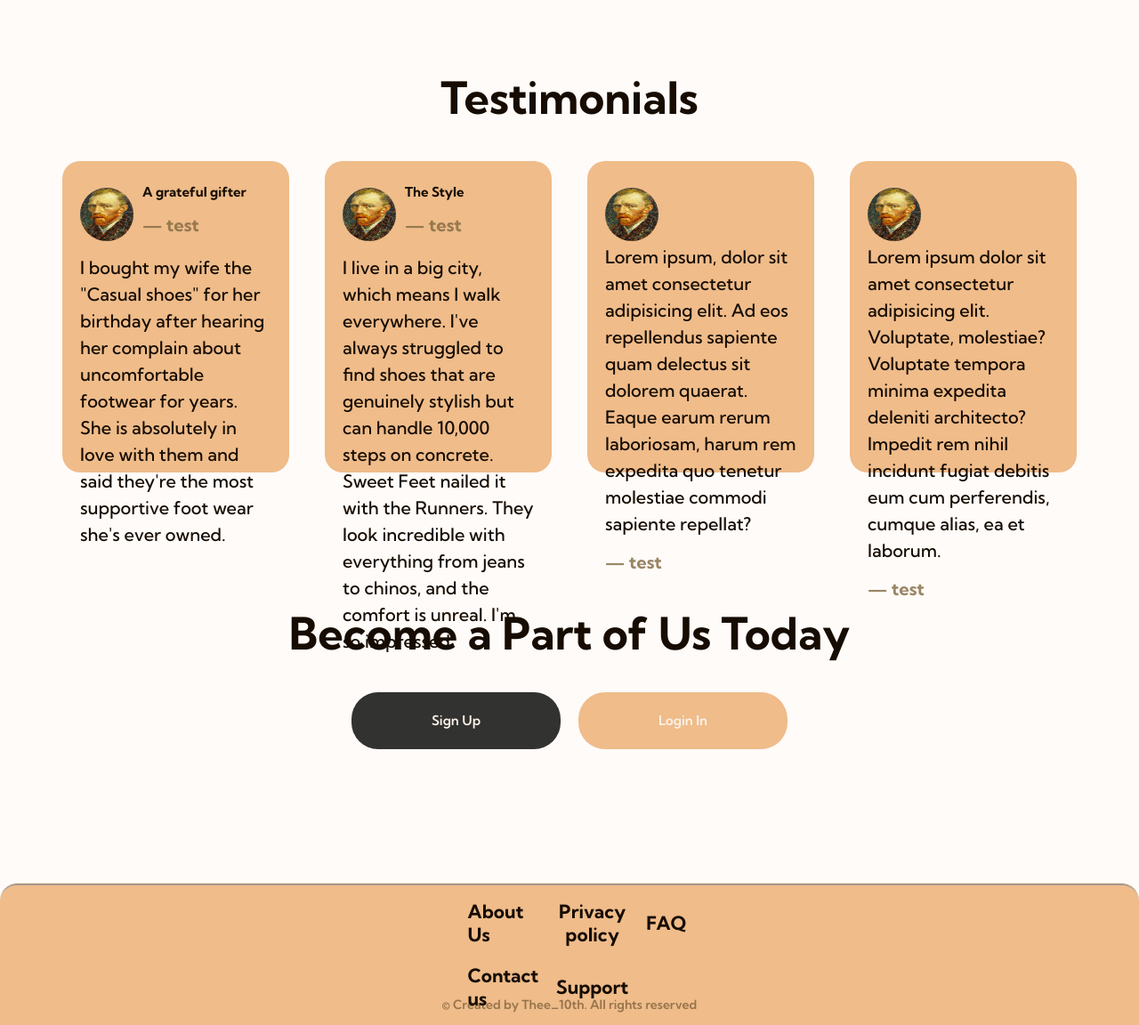
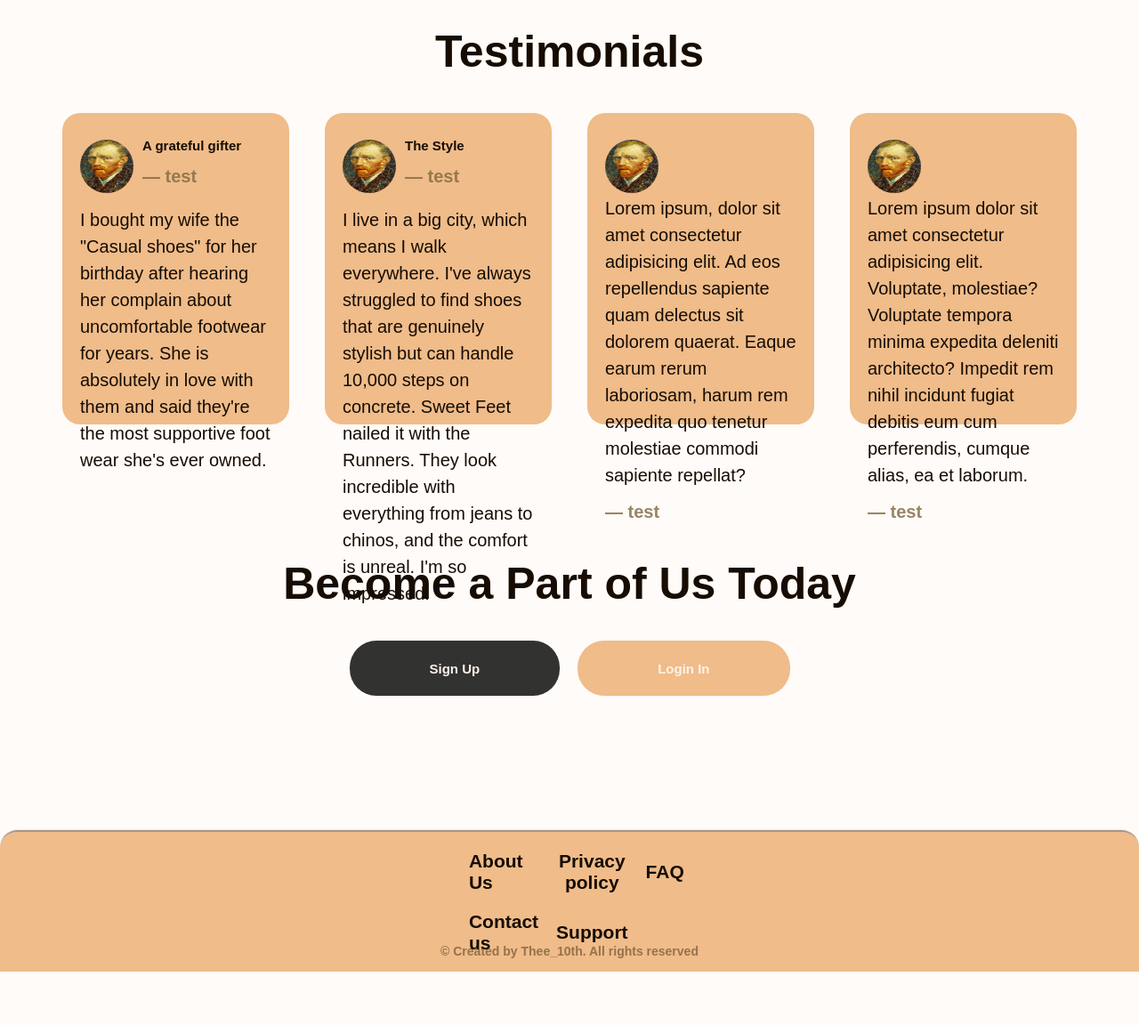
Before and after one commit to Deviant08/Sweet-Feet, a PHP site: page / in a window 1280 px wide; the page is wider, and only the part inside the window is pictured. Shown: the part 2736-3888 px from the top of that part at 89% size. After the commit the page ends 3828 px from the top of that part, so only its background shows below. Run offline with PHP 8.4, Linux system fonts and the light colour scheme.

Commit message:
futher style adjustments

```diff
--- a/CSS/sweetfeet.css
+++ b/CSS/sweetfeet.css
@@ -9,7 +9,7 @@
 html {
   font-size: 62.5%;
   box-sizing: border-box;
-  font-family: "Kumbh Sans", sans-serif;
+  font-family: "Work Sana", sans-serif;
 }
 
 body {
@@ -61,7 +61,7 @@ header {
   justify-content: center;
   text-decoration: none;
   color: #f7dfb8;
-  transition: transform 0.4s ease-in-out;
+  transition: all 0.6s ease;
 }
 
 .logo:hover {
@@ -121,7 +121,7 @@ header {
   /* margin-top: 1rem; */
   /* overflow: hidden; */
   background-color: #fcf2e813;
-  padding: 2em 5em;
+  padding: 2em 6em;
   border-radius: 6rem;
   /* transform-style: preserve-3d;
   transition: transform 0.8s ease-in-out; */
@@ -533,6 +533,7 @@ footer {
   border-top-right-radius: 2rem;
   border-top-left-radius: 2rem;
   border-top: ridge 3px #f9e4d0;
+  /* clip-path: polygon(100% 100%, 20% 0, 0 100%); */
 }
 
 .footer_logo a {
@@ -541,11 +542,12 @@ footer {
   justify-content: center;
   gap: 1rem;
   text-decoration: none;
-  transition: transform 0.3s ease-in-out;
+  transition: transform 0.4s ease-in-out;
 }
 
-.footer_logo a:hover {
+.footer_logo a:hover .footer_txt {
   transform: scale(1.05);
+  color: #703c0b;
 }
 
 .footer_img {
@@ -559,11 +561,10 @@ footer {
   font-weight: 600;
   font-size: 4rem;
   color: #160c02b2;
-  transition: all 0.3s ease-in-out;
+  transition: all 0.4s ease-in-out;
 }
-.footer_txt:hover {
-  color: #703c0b;
-}
+/* .footer_txt:hover {
+} */
 
 .footer_links {
   display: grid;
--- a/index.html
+++ b/index.html
@@ -5,9 +5,9 @@
   <meta charset="UTF-8" />
   <meta name="viewport" content="width=device-width, initial-scale=1.0" />
   <link rel="icon" type="image/jpeg" sizes="32x32" href="/assets/20251102_172020.png" />
-  <link rel="preconnect" href="https://fonts.googleapis.com" />
-  <link rel="preconnect" href="https://fonts.gstatic.com" crossorigin />
-  <link href="https://fonts.googleapis.com/css2?family=Kumbh+Sans:wght@100..900&display=swap" rel="stylesheet" />
+ <link rel="preconnect" href="https://fonts.googleapis.com">
+<link rel="preconnect" href="https://fonts.gstatic.com" crossorigin>
+<link href="https://fonts.googleapis.com/css2?family=Kumbh+Sans:wght,YOPQ@100..900,300&family=Public+Sans:ital,wght@0,100..900;1,100..900&family=Rubik:ital,wght@0,300..900;1,300..900&family=Work+Sans:ital,wght@0,100..900;1,100..900&display=swap" rel="stylesheet">
   <link rel="stylesheet" href="../CSS/sweetfeet.css" />
   <title>Sweet Feet &mdash; Buy Quality Foot Wear</title>
 </head>
@@ -26,7 +26,7 @@
         <a href="/nav/login.html">Sign Up</a>
         <a href="/nav/login.html">Login</a>
         <a href="/nav/products.html">Shop</a>
-        <a href="/nav/feedback.html">Feedback</a>
+        <a href="/ntsav/feedback.html">Feedback</a>
       </nav>
     </div>
     <div class="intro_uno">
```
